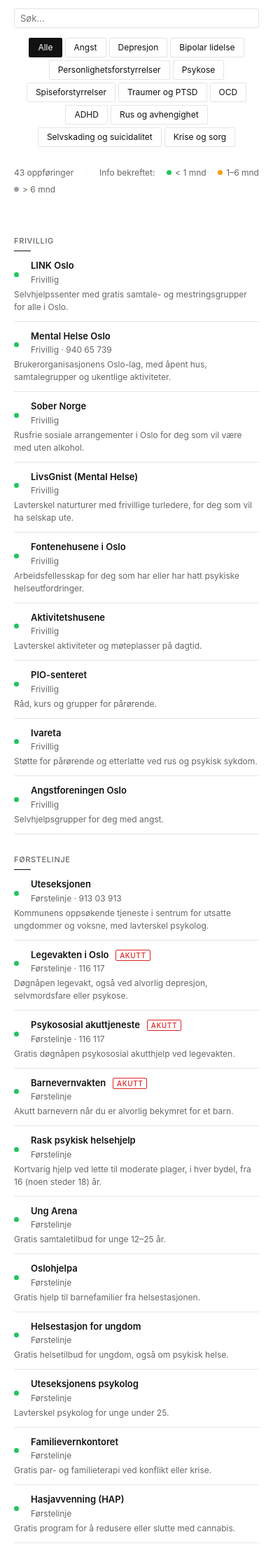
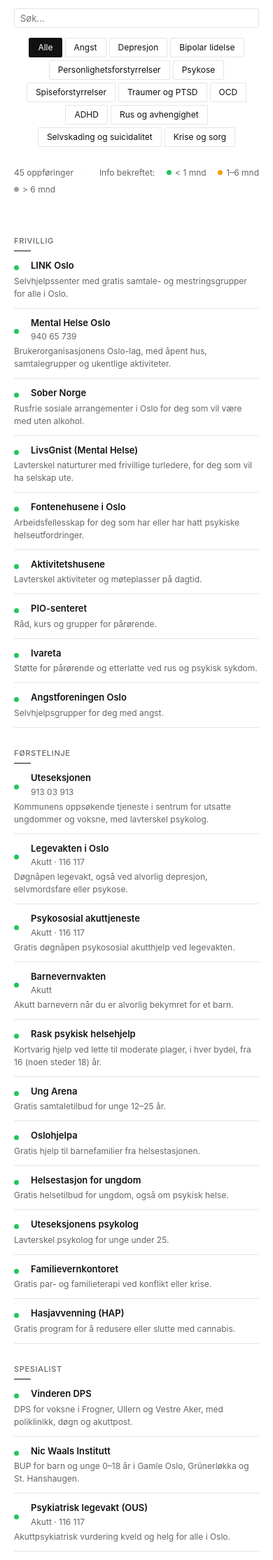
Before and after one commit to henrfo/Oslo_Mental_Health_Map, a Jekyll site: the page built from index.html, in a window 390 px wide. Shown: the part 413-2642 px from the top of the page at 70% size. Built offline with Jekyll 4.4.1, drawn with Linux system fonts in a browser that asks for light colours; some of the changed text lies outside the part shown.

Commit message:
Addresses and own pages for DPS, BUP and Legevakten; Nivå column
- Own pages (from Oslo kommune's DPS/BUP finders) and visiting addresses
  for the four DPS, Vinderen, BUP Vest, Nic Waals and Psykiatrisk
  legevakt; Legevakten pinned at Trondheimsveien 233 (Aker sykehus)
  using Oslo kommune's own coordinates
- Psykiatrisk legevakt and Nic Waals out of draft (contact route and
  address confirmed on their own pages)
- Nivå column with a filter; DPS column removed; Tilstand after Nivå
- Name line 2 only 'Akutt · phone' where relevant; no red styling for
  Akutt anywhere (the Akutt chip singles them out)

Co-Authored-By: Claude Opus 5.5 <noreply@anthropic.com>

```diff
--- a/_data/entries/forstelinje.yml
+++ b/_data/entries/forstelinje.yml
@@ -27,6 +27,10 @@
   akutt: true
   phone: "116 117"
   website: https://www.oslo.kommune.no/helse-og-omsorg/akutt-helsehjelp-og-legevakt/legevakt-oslo/
+  bydel: "Bjerke"
+  address: "Trondheimsveien 233 (Aker sykehus), 0586 Oslo"
+  lat: 59.93919
+  lon: 10.79225
   last_verified: 2026-10-27
   date_added: 2026-10-27
 
--- a/_data/entries/spesialist.yml
+++ b/_data/entries/spesialist.yml
@@ -12,29 +12,30 @@
   lon: 10.71283
   henvisning: true
   akutt: false                # acute ward exists, but via legevakt/AMK; consider separate entry
-  website: https://www.diakonhjemmetsykehus.no
+  website: https://diakonhjemmetsykehus.no/avdelinger/klinikk-for-psykisk-helse-og-rus/voksenpsykiatrisk-avdeling-vinderen
   last_verified: 2026-10-27
   date_added: 2026-10-27
 
 - name: "Nic Waals Institutt"
   full_name: "Nic Waals Institutt (Lovisenberg)"
-  draft: true                 # VERIFY address before publishing
   description:
     nb: "BUP for barn og unge 0–18 år i Gamle Oslo, Grünerløkka og St. Hanshaugen."
     en: "Child and adolescent mental health service (BUP), ages 0–18, for Gamle Oslo, Grünerløkka and St. Hanshaugen."
   tilstand: [generelt]
   malgruppe: [barn, ungdom]
   dekker: [Gamle Oslo, Grünerløkka, St. Hanshaugen]
-  # address: VERIFY – Spångbergveien 25 geocodes to Tåsen (Nordre Aker), not St. Hanshaugen;
   #          job ads list Lovisenberggata 17 (St. Hanshaugen: 59.93335, 10.74691)
   henvisning: true
   akutt: false                # has an acute ambulatory home-hospital team
-  website: https://www.lds.no
+  bydel: "Nordre Aker"
+  address: "Spångbergveien 25, 0853 Oslo"   # own page gives postcode 0771; the street is at 0853 (Tåsen)
+  lat: 59.94219
+  lon: 10.74851
+  website: https://www.lovisenbergsykehus.no/avdelinger/nic-waals-institutt
   last_verified: 2026-10-27
   date_added: 2026-10-27
 
 - name: "Psykiatrisk legevakt (OUS)"
-  draft: true                 # VERIFY – contact route ("via 116 117") flagged ⚠ in the research
   description:
     nb: "Akuttpsykiatrisk vurdering kveld og helg for alle i Oslo."
     en: "Emergency psychiatric assessment in the evenings and at weekends for everyone in Oslo."
@@ -44,7 +45,11 @@
   henvisning: false
   akutt: true
   phone: "116 117"
-  website: https://www.oslo.kommune.no/helse-og-omsorg/akutt-helsehjelp-og-legevakt/legevakt-oslo/akutt-psykisk-sykdom/
+  bydel: "Bjerke"
+  address: "Trondheimsveien 233 (Aker sykehus), 0586 Oslo"
+  lat: 59.93919
+  lon: 10.79225
+  website: https://www.oslo-universitetssykehus.no/avdelinger/klinikk-psykisk-helse-og-avhengighet/nydalen-dps/psykiatrisk-legevakt/
   last_verified: 2026-10-27
   date_added: 2026-10-27
 
@@ -57,7 +62,11 @@
   dps: D47
   henvisning: true
   akutt: false
-  website: https://www.oslo.kommune.no/helse-og-omsorg/psykisk-helsehjelp/langvarige-og-alvorlige-psykiske-utfordringer/distriktspsykiatrisk-senter-dps/   # Oslo kommune's DPS page; replace with the DPS's own page
+  bydel: "St. Hanshaugen"
+  address: "Lovisenberggata 21, 0456 Oslo"   # poliklinikk Grünerløkka is at Ullevålsveien 2
+  lat: 59.93427
+  lon: 10.74745
+  website: https://lovisenbergsykehus.no/avdelinger/senter-for-psykisk-helse-og-rus/avdeling-for-poliklinikker
   last_verified: 2026-10-27
   date_added: 2026-10-27
 
@@ -70,7 +79,11 @@
   dps: D68
   henvisning: true
   akutt: false
-  website: https://www.oslo.kommune.no/helse-og-omsorg/psykisk-helsehjelp/langvarige-og-alvorlige-psykiske-utfordringer/distriktspsykiatrisk-senter-dps/   # Oslo kommune's DPS page; replace with the DPS's own page
+  bydel: "Nordre Aker"
+  address: "Gullhaugveien 12, 0484 Oslo"   # poliklinikk; døgnbehandling is at Lovisenberggata 4G
+  lat: 59.95154
+  lon: 10.76618
+  website: https://www.oslo-universitetssykehus.no/avdelinger/klinikk-psykisk-helse-og-avhengighet/nydalen-dps
   last_verified: 2026-10-27
   date_added: 2026-10-27
 
@@ -83,7 +96,11 @@
   dps: D69
   henvisning: true
   akutt: false
-  website: https://www.oslo.kommune.no/helse-og-omsorg/psykisk-helsehjelp/langvarige-og-alvorlige-psykiske-utfordringer/distriktspsykiatrisk-senter-dps/   # Oslo kommune's DPS page; replace with the DPS's own page
+  bydel: "Søndre Nordstrand"
+  address: "Helga Vaneks vei 6, 1281 Oslo"
+  lat: 59.84799
+  lon: 10.83267
+  website: https://www.oslo-universitetssykehus.no/avdelinger/klinikk-psykisk-helse-og-avhengighet/sondre-oslo-dps
   last_verified: 2026-10-27
   date_added: 2026-10-27
 
@@ -96,7 +113,11 @@
   dps: D50
   henvisning: true
   akutt: false
-  website: https://www.oslo.kommune.no/helse-og-omsorg/psykisk-helsehjelp/langvarige-og-alvorlige-psykiske-utfordringer/distriktspsykiatrisk-senter-dps/   # Oslo kommune's DPS page; replace with the DPS's own page
+  bydel: "Alna"
+  address: "Jerikoveien 28, 1067 Oslo"   # the DPS also lists Rosenbergveien 15
+  lat: 59.93563
+  lon: 10.88696
+  website: https://www.ahus.no/avdelinger/psykisk-helsevern-og-rus-divisjon/dps-groruddalen
   last_verified: 2026-10-27
   date_added: 2026-10-27
 
@@ -110,7 +131,11 @@
   dekker: [Frogner, Ullern, Vestre Aker]
   henvisning: true
   akutt: false
-  website: https://www.oslo.kommune.no/helse-og-omsorg/psykisk-helsehjelp/psykisk-helsehjelp-til-barn-unge-og-familier/psykisk-helsehjelp-for-barn-og-familier/barne-og-ungdomspsykiatrisk-poliklinikk-bup/   # Oslo kommune's BUP page; replace with BUP Vest's own page
+  bydel: "Vestre Aker"
+  address: "Sørkedalsveien 150B, 0754 Oslo"
+  lat: 59.94186
+  lon: 10.65532
+  website: https://www.diakonhjemmetsykehus.no/avdelinger/klinikk-for-psykisk-helse-og-rus/barne-og-unggdomspsykiatrisk-poliklinikk/
   last_verified: 2026-10-27
   date_added: 2026-10-27
 
--- a/_data/i18n.yml
+++ b/_data/i18n.yml
@@ -10,7 +10,6 @@ view_list:        { nb: Liste, en: List }
 view_map:         { nb: Kart, en: Map }
 all:              { nb: Alle, en: All }
 hele_oslo:        { nb: Hele Oslo, en: All of Oslo }
-dps_all:          { nb: Alle områder, en: All areas }
 this_week:        { nb: Denne uken, en: This week }
 recent:           { nb: Nylig lagt til, en: Recently added }
 akutt:            { nb: Akutt, en: Acute }
@@ -30,11 +29,10 @@ col_name:         { nb: Navn, en: Name }
 col_desc:         { nb: Beskrivelse, en: Description }
 col_when:         { nb: Når, en: When }
 col_added:        { nb: Lagt til, en: Added }
+col_nivaa:        { nb: Nivå, en: Level }
 col_tilstand:     { nb: Tilstand, en: Condition }
 col_bydel:        { nb: Bydel, en: District }
-col_dps:          { nb: DPS, en: DPS }
 dekker_note:      { nb: "Bydelene tilbudet dekker, ikke hvor det ligger.", en: "The districts the service covers, not where it is." }
-dps_note:         { nb: "DPS-området tilbudet dekker, fra SSBs opptaksområder.", en: "The DPS catchment area the service covers, from SSB." }
 col_malgruppe:    { nb: Gruppe, en: Group }
 col_henvisning:   { nb: Henvisning, en: Referral }
 henvisning_note:  { nb: Om det trengs henvisning for å få tilgang., en: Whether a referral is needed to get access. }
--- a/assets/css/style.css
+++ b/assets/css/style.css
@@ -748,19 +748,6 @@ html[data-lang="nb"] .l-en {
   color: var(--text);
 }
 
-.akutt-tag {
-  margin-left: 6px;
-  padding: 1px 5px;
-  border: 1px solid currentColor;
-  border-radius: 2px;
-  font-size: 10px;
-  font-weight: 500;
-  letter-spacing: 0.06em;
-  text-transform: uppercase;
-  color: #dc2626;
-  white-space: nowrap;
-}
-
 .col-date {
   color: var(--muted);
   font-size: 12px;
--- a/index.html
+++ b/index.html
@@ -79,6 +79,25 @@ bilingual: true
       <th class="col-desc-th">{% include t.html k="col_desc" %}</th>
       <th class="col-date">{% include t.html k="col_added" %}</th>
       <th class="col-when">{% include t.html k="col_when" %}</th>
+      <th class="col-th" data-key="nivaa">
+        <button class="col-header-btn"><span class="col-header-label">{% include t.html k="col_nivaa" %}</span>&nbsp;▾</button>
+        <div class="col-dropdown">
+          <button class="col-option selected" data-value="">{% include t.html k="all" %}</button>
+          {%- assign services = site.data.categories | where: 'group', 'tjenester' %}
+          {%- for cat in services %}
+          <button class="col-option" data-value="{{ cat.id }}">{% include t.html nb=cat.name.nb en=cat.name.en %}</button>
+          {%- endfor %}
+        </div>
+      </th>
+      <th class="col-th" data-key="tilstand">
+        <button class="col-header-btn"><span class="col-header-label">{% include t.html k="col_tilstand" %}</span>&nbsp;▾</button>
+        <div class="col-dropdown">
+          <button class="col-option selected" data-value="">{% include t.html k="all" %}</button>
+          {%- for t in site.data.tilstand %}{% unless t.id == 'generelt' %}
+          <button class="col-option" data-value="{{ t.id }}">{% include t.html nb=t.nb en=t.en %}</button>
+          {%- endunless %}{% endfor %}
+        </div>
+      </th>
       <th class="col-th" data-key="bydel">
         <button class="col-header-btn"><span class="col-header-label">{% include t.html k="col_bydel" %}</span>&nbsp;▾</button>
         <div class="col-dropdown">
@@ -87,16 +106,6 @@ bilingual: true
           {%- for b in site.data.bydeler %}{% unless b == 'Hele Oslo' %}
           <button class="col-option" data-value="{{ b }}">{{ b }}</button>
           {%- endunless %}{% endfor %}
-        </div>
-      </th>
-      <th class="col-th" data-key="dps">
-        <button class="col-header-btn"><span class="col-header-label">{% include t.html k="col_dps" %}</span>&nbsp;▾</button>
-        <div class="col-dropdown">
-          <p class="col-note">{% include t.html k="dps_note" %}</p>
-          <button class="col-option selected" data-value="">{% include t.html k="all" %}</button>
-          {%- for area in site.data.dps.areas %}
-          <button class="col-option" data-value="{{ area.code }}">{{ area.dps | remove: ' DPS' }}</button>
-          {%- endfor %}
         </div>
       </th>
       <th class="col-th" data-key="malgruppe">
@@ -115,15 +124,6 @@ bilingual: true
           <button class="col-option selected" data-value="">{% include t.html k="all" %}</button>
           <button class="col-option" data-value="ja">{% include t.html k="answer_yes" %}</button>
           <button class="col-option" data-value="nei">{% include t.html k="answer_no" %}</button>
-        </div>
-      </th>
-      <th class="col-th" data-key="tilstand">
-        <button class="col-header-btn"><span class="col-header-label">{% include t.html k="col_tilstand" %}</span>&nbsp;▾</button>
-        <div class="col-dropdown">
-          <button class="col-option selected" data-value="">{% include t.html k="all" %}</button>
-          {%- for t in site.data.tilstand %}{% unless t.id == 'generelt' %}
-          <button class="col-option" data-value="{{ t.id }}">{% include t.html nb=t.nb en=t.en %}</button>
-          {%- endunless %}{% endfor %}
         </div>
       </th>
     </tr>
@@ -153,22 +153,6 @@ bilingual: true
           {%- else -%}
             {%- assign dekker = '' | split: '' -%}
           {%- endif -%}
-          {%- capture dps_codes -%}
-            {%- if dekker contains 'Hele Oslo' -%}*{%- else -%}
-              {%- for area in site.data.dps.areas -%}
-                {%- for b in area.bydeler -%}{%- if dekker contains b -%}{{ area.code }}|{%- break -%}{%- endif -%}{%- endfor -%}
-              {%- endfor -%}
-            {%- endif -%}
-          {%- endcapture -%}
-          {%- capture dps_names -%}
-            {%- if dps_codes == '*' -%}{% include t.html k="dps_all" %}{%- else -%}
-              {%- assign codes = dps_codes | split: '|' -%}
-              {%- for code in codes -%}
-                {%- assign area = site.data.dps.areas | where: 'code', code | first -%}
-                <span class="val">{{ area.dps | remove: ' DPS' }}</span>
-              {%- endfor -%}
-            {%- endif -%}
-          {%- endcapture -%}
           {%- capture tilstand_labels -%}
             {%- for id in tool.tilstand -%}
               {%- assign t = site.data.tilstand | where: 'id', id | first -%}
@@ -203,10 +187,13 @@ bilingual: true
             <td><span class="dot dot-unknown"></span></td>
             <td class="tool-name">
               <a href="{{ tool.website }}" target="_blank" rel="noopener noreferrer"{% if tool.full_name %} title="{{ tool.full_name }}"{% endif %}>{{ tool.name }}</a>
-              {%- if tool.akutt %} <span class="akutt-tag">{% include t.html k="akutt" %}</span>{% endif %}
               {%- if health.status == 'broken' %} <span class="broken-tag">{% include t.html k="link_broken" %}</span>{% endif %}
-              <span class="tool-sub">{% include t.html nb=cat.name.nb en=cat.name.en %}
-                {%- if tool.phone %} · <a class="tool-phone" href="tel:{{ tool.phone | remove: ' ' }}">{{ tool.phone }}</a>{% endif %}</span>
+              {%- if tool.akutt or tool.phone %}
+              <span class="tool-sub">
+                {%- if tool.akutt %}{% include t.html k="akutt" %}{% if tool.phone %} · {% endif %}{% endif %}
+                {%- if tool.phone %}<a class="tool-phone" href="tel:{{ tool.phone | remove: ' ' }}">{{ tool.phone }}</a>{% endif -%}
+              </span>
+              {%- endif %}
             </td>
             <td class="tool-desc">
               {% include t.html nb=tool.description.nb en=tool.description.en %}
@@ -214,11 +201,11 @@ bilingual: true
             </td>
             <td class="col-date" data-date="{{ tool.date_added }}"></td>
             <td class="col-when"></td>
+            <td class="col-cell col-wrap col-short">{% include t.html nb=cat.name.nb en=cat.name.en %}</td>
+            <td class="col-cell col-wrap">{{ tilstand_labels }}</td>
             <td class="col-cell col-wrap col-short">{% if dekker contains 'Hele Oslo' %}{% include t.html k="hele_oslo" %}{% else %}{% for b in dekker %}<span class="val">{{ b }}</span>{% endfor %}{% endif %}</td>
-            <td class="col-cell col-wrap col-short">{{ dps_names }}</td>
             <td class="col-cell col-wrap">{{ malgruppe_labels }}</td>
             <td class="col-cell col-short">{% if tool.henvisning == true %}{% include t.html k="answer_yes" %}{% elsif tool.henvisning == false %}{% include t.html k="answer_no" %}{% endif %}</td>
-            <td class="col-cell col-wrap">{{ tilstand_labels }}</td>
           </tr>
         {% endfor %}
       {% endif %}
@@ -546,7 +533,7 @@ bilingual: true
     const shown    = [...toolRows].filter(r => !r.classList.contains('hidden'));
     const placed   = shown.filter(r => r.dataset.lat && r.dataset.lon);
     if (activeRow && !placed.includes(activeRow)) setActiveRow(null);
-    // Fill = the row's dot colour (how recently the info was verified); acute offers get a red ring
+    // Fill = the row's dot colour (how recently the info was verified); the Akutt chip, not colour, singles out acute services
     const css = getComputedStyle(document.documentElement);
     const dotColor = row => {
       const kind = ['dot-active', 'dot-quiet', 'dot-inactive'].find(k => row.querySelector('.dot').classList.contains(k)) || 'dot-inactive';
@@ -555,7 +542,7 @@ bilingual: true
     const ink = css.getPropertyValue('--text').trim();
     placed.forEach(row => {
       const fillColor = dotColor(row);
-      const color = row.dataset.akutt === 'true' ? '#dc2626' : ink;
+      const color = ink;
       const marker = L.circleMarker([+row.dataset.lat, +row.dataset.lon], { ...MARKER_STYLE, color, fillColor })
         .bindPopup(popupFor(row))
         .on('click', () => setActiveRow(row, true))
```
Also changed, not shown: other parts of index.html (+3 -3 lines).
